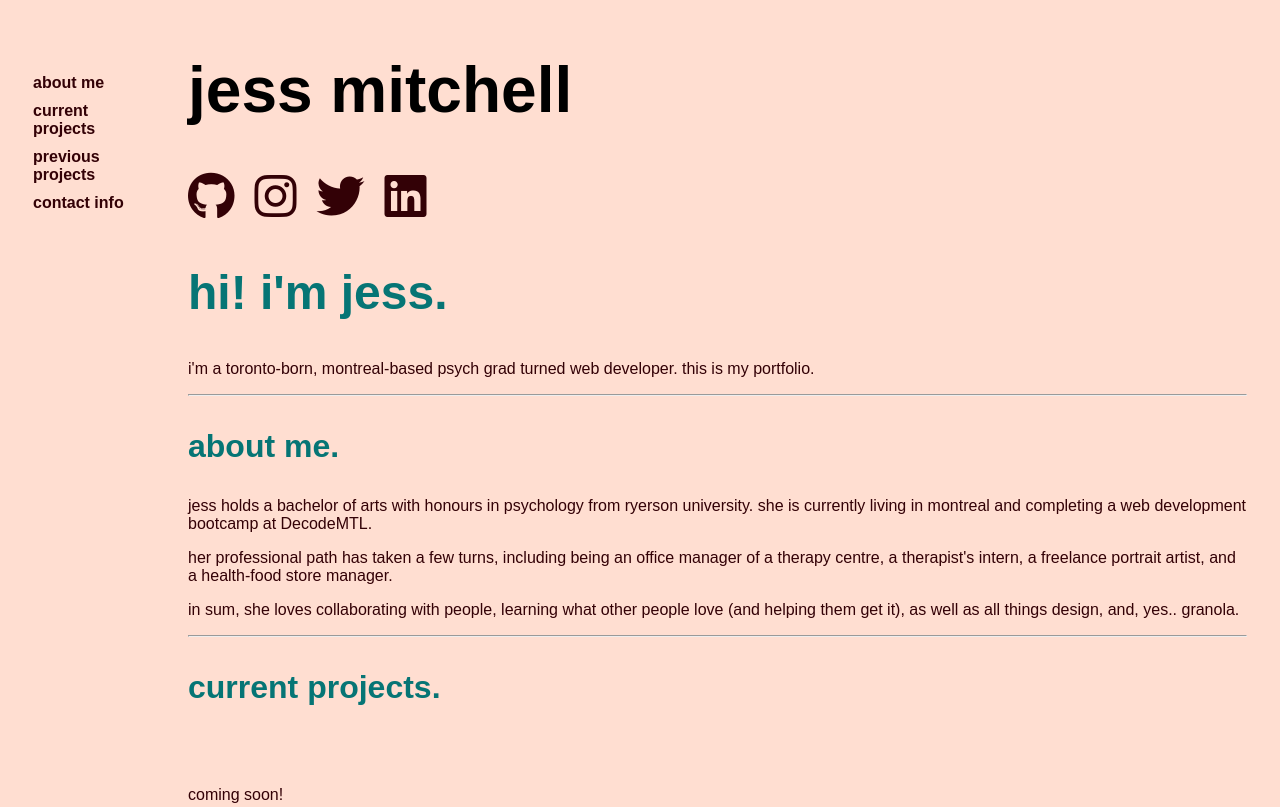
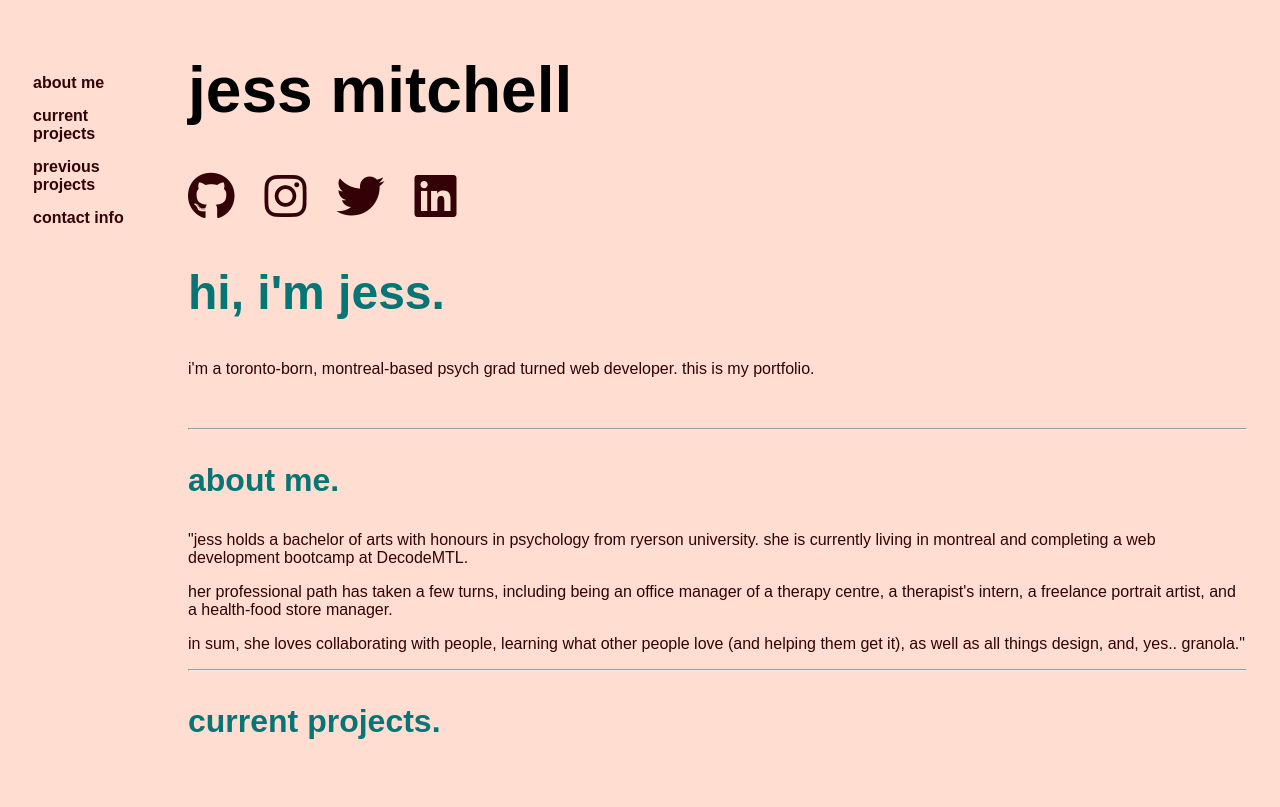
Before and after one commit to beautifulquote/jessmitch42.github.io, a plain HTML site: page index.html in a window 1280 px wide. Shown: the top 807 px of the page. Drawn offline with Linux system fonts and the light colour scheme; a web font is replaced by a local one.

Commit message:
title change

```diff
--- a/index.html
+++ b/index.html
@@ -2,7 +2,7 @@
 <html lang="en">
 <head>
     <meta charset="UTF-8">
-    <title>homepage</title>
+    <title>jess mitchell</title>
     <link rel="stylesheet" type="text/css" href="stylesheet.css"/>
     <link href='https://fonts.googleapis.com/css?family=Muli' rel='stylesheet' type='text/css'>
     <script src="https://use.fontawesome.com/e3b6624313.js"></script>
@@ -15,7 +15,7 @@
                 <li><a href="#about-me">about me</a></li>
                 <li><a href="#current-projects">current projects</a></li>
                 <li><a href="#previous-projects">previous projects</a></li>
-                <li><a href="#content-me">contact info</a></li>
+                <li><a href="#contact-info">contact info</a></li>
             </ul>
         </nav>
         <div class="header-pages">
@@ -30,18 +30,18 @@
             </header>
 
             <div class="intro">
-                <h2>hi! i'm jess.</h2>
+                <h2>hi, i'm jess.</h2>
                 <p>i'm a toronto-born, montreal-based psych grad turned web developer. this is my portfolio.</p>
                 <hr>
             </div>
             <div class="about-me">
                 <a name="about-me"></a>
                 <h3 class="section-title">about me.</h3>
-                <p>jess holds a bachelor of arts with honours in psychology from ryerson university.
+                <p>"jess holds a bachelor of arts with honours in psychology from ryerson university.
                 she is currently living in montreal and completing a web development bootcamp at DecodeMTL.</p>
                 <p>her professional path has taken a few turns, including being an office manager of a therapy centre, a therapist's intern,
                 a freelance portrait artist, and a health-food store manager.</p>
-                <p>in sum, she loves collaborating with people, learning what other people love (and helping them get it), as well as all things design, and, yes.. granola.</p>
+                <p>in sum, she loves collaborating with people, learning what other people love (and helping them get it), as well as all things design, and, yes.. granola."</p>
                 <hr>
             </div>
             <div class="current-projects">
--- a/stylesheet.css
+++ b/stylesheet.css
@@ -21,7 +21,7 @@ body {
     /*background-color: #FBDAC7;*/
 }
 .side-nav li {
-    padding-bottom: 10px;
+    margin-bottom: 15px;
     font-weight: bold;
     text-decoration: none;
     font-size: 1rem;
@@ -66,7 +66,7 @@ body {
 
 .header-pages li {
     font-size: 3rem;
-    margin-right: 20px;
+    margin-right: 30px;
 }
 
 .fa{
@@ -81,6 +81,9 @@ body {
 .intro h2 {
     font-size: 3rem;
     color: #067575;
+}
+.intro p {
+    margin-bottom: 50px;
 }
 .section-title {
     font-size: 2rem;
```
